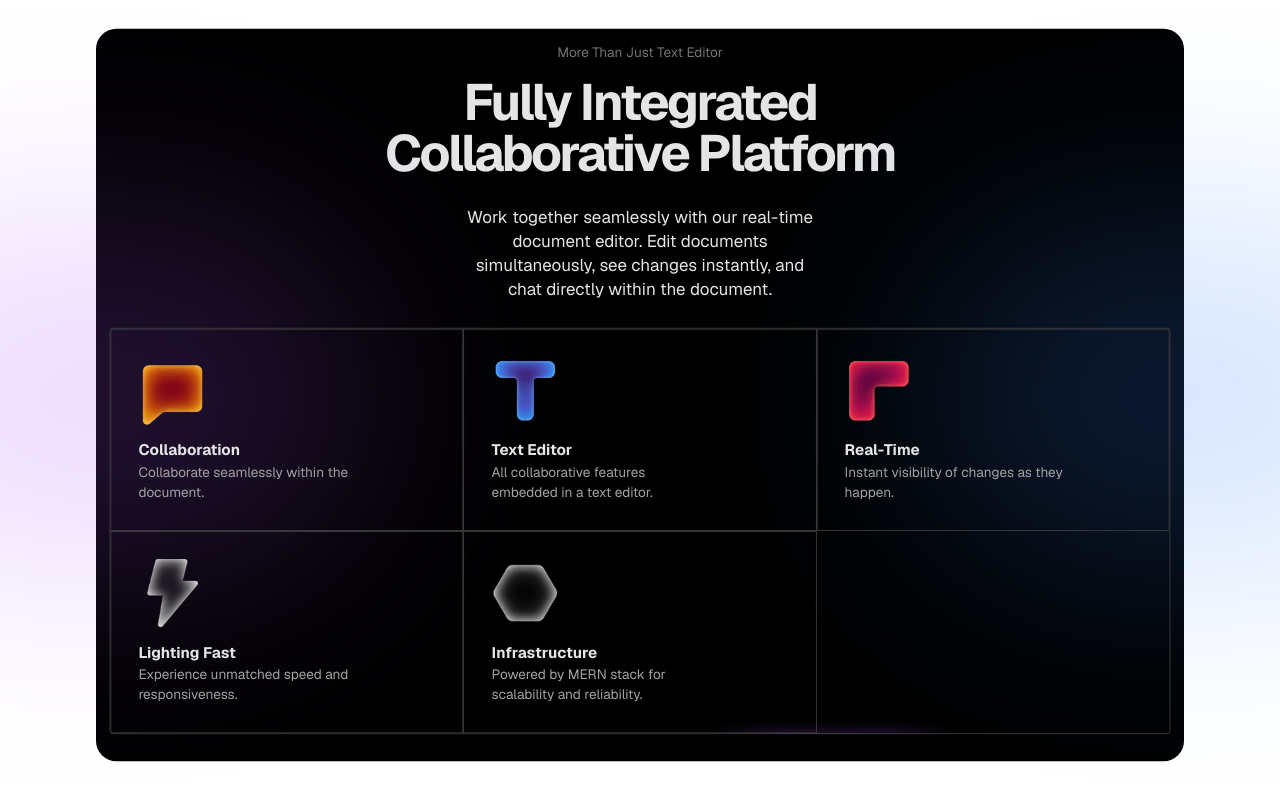
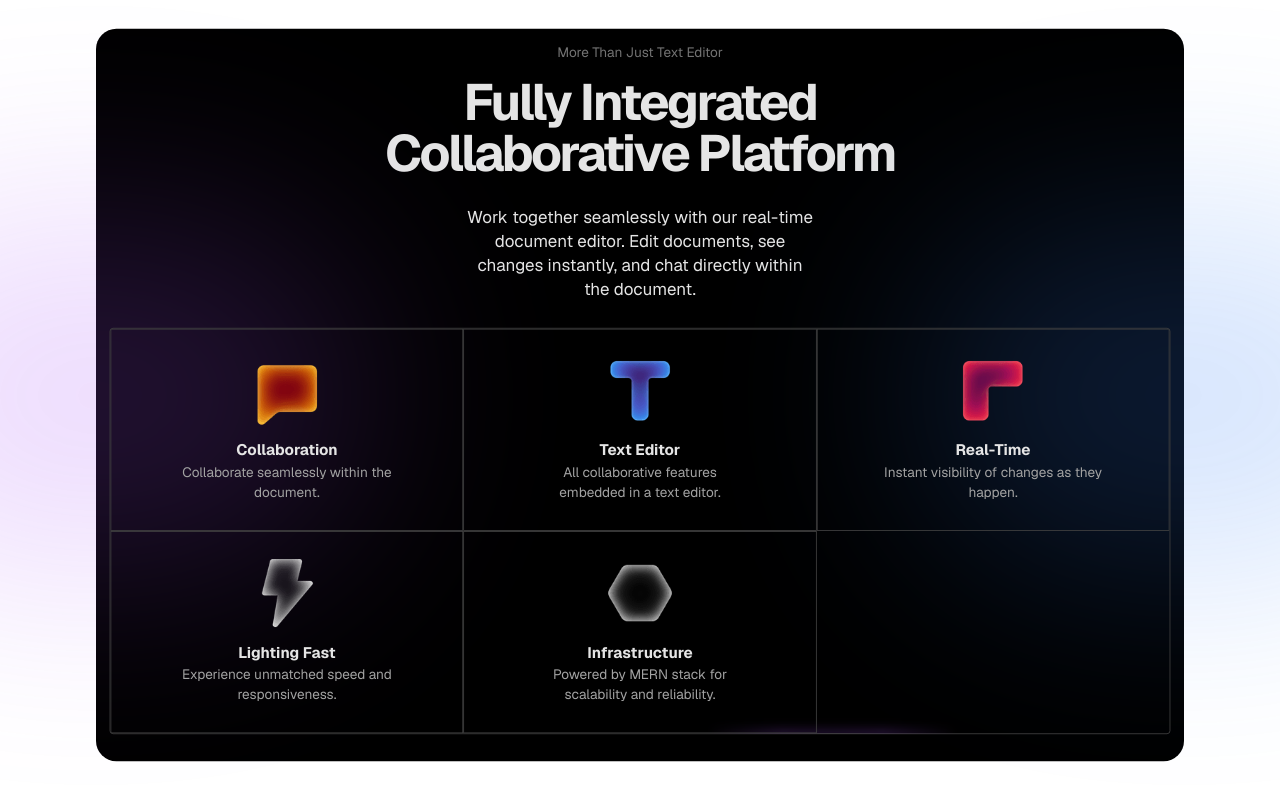
Before and after one commit to Gautam-Thakur-1/koffee, a React (Vite) app in the folder client/: page / in a window 1280 px wide. Shown: the part 836-1636 px from the top of the page. Built offline with nearby package versions, Linux system fonts and the light colour scheme.

Commit message:
Aligned features hotizontally

```diff
--- a/client/src/components/featured-section.tsx
+++ b/client/src/components/featured-section.tsx
@@ -133,7 +133,7 @@ const FeaturedSection = () => {
 
       <p className="my-4 md:text-xl w-1/2 lg:w-1/3 text-center">
         Work together seamlessly with our real-time document editor. Edit
-        documents simultaneously, see changes instantly, and chat directly
+        documents, see changes instantly, and chat directly
         within the document.
       </p>
 
@@ -144,9 +144,9 @@ const FeaturedSection = () => {
         {productFeatures.map((feature, index) => (
           <div
             key={index}
-            className="p-8 border-[0.5px] border-neutral-700 relative z-10"
+            className="p-8 border-[0.5px] flex flex-col items-center justify-center text-center border-neutral-700 relative z-10"
           >
-            <img src={feature.image} alt={feature.title} className="h-20" />
+            <img src={feature.image} alt={feature.title} className= " object-contain h-20" />
             <h1 className="text-lg font-bold mt-4">{feature.title}</h1>
             <p className="text-neutral-400 w-3/4">{feature.description}</p>
           </div>
```
